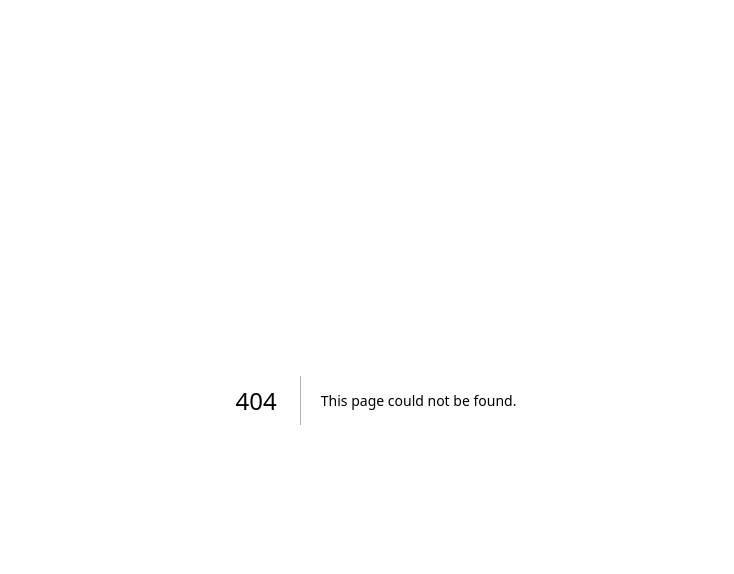
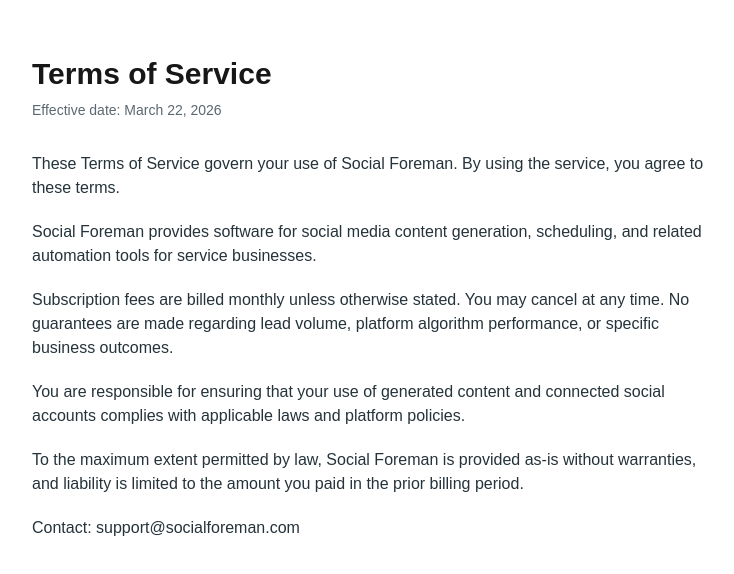
Before and after one commit to Spyders0311/Social-Foreman, a Next.js app: page /terms in a window 1280 px wide. Before the commit this address had no page. Shown: the top 574 px of the page, without its empty margins (264-998 px from the left). Built offline with nearby package versions, Linux system fonts and the light colour scheme.

Commit message:
feat(stage-3): add legal terms and privacy pages

```diff
--- /dev/null
+++ b/app/privacy/page.tsx
@@ -0,0 +1,44 @@
+import type { Metadata } from "next";
+
+export const metadata: Metadata = {
+  title: "Privacy Policy | Social Foreman",
+  description: "Privacy Policy for Social Foreman.",
+};
+
+export default function PrivacyPage() {
+  return (
+    <main className="mx-auto w-full max-w-3xl px-6 py-14 sm:px-10">
+      <h1 className="text-3xl font-bold">Privacy Policy</h1>
+      <p className="mt-2 text-sm text-[#5b6870]">Effective date: March 22, 2026</p>
+
+      <section className="mt-8 space-y-5 text-[#25333a]">
+        <p>
+          This policy explains how Social Foreman collects, uses, and protects
+          your information when you use our services.
+        </p>
+        <p>
+          We may collect account information, billing metadata, usage analytics,
+          and social platform connection details necessary to provide the service.
+        </p>
+        <p>
+          We use your information to operate and improve Social Foreman, process
+          subscriptions, provide support, and communicate important service
+          updates.
+        </p>
+        <p>
+          We do not sell personal information. We may share data with trusted
+          subprocessors, such as payment processors and hosting providers, solely
+          for service delivery.
+        </p>
+        <p>
+          You may request access, correction, or deletion of your data by
+          contacting support@socialforeman.com.
+        </p>
+        <p>
+          We implement reasonable safeguards, but no method of transmission or
+          storage is completely secure.
+        </p>
+      </section>
+    </main>
+  );
+}
--- /dev/null
+++ b/app/terms/page.tsx
@@ -0,0 +1,42 @@
+import type { Metadata } from "next";
+
+export const metadata: Metadata = {
+  title: "Terms of Service | Social Foreman",
+  description: "Terms of Service for Social Foreman.",
+};
+
+export default function TermsPage() {
+  return (
+    <main className="mx-auto w-full max-w-3xl px-6 py-14 sm:px-10">
+      <h1 className="text-3xl font-bold">Terms of Service</h1>
+      <p className="mt-2 text-sm text-[#5b6870]">Effective date: March 22, 2026</p>
+
+      <section className="mt-8 space-y-5 text-[#25333a]">
+        <p>
+          These Terms of Service govern your use of Social Foreman. By using the
+          service, you agree to these terms.
+        </p>
+        <p>
+          Social Foreman provides software for social media content generation,
+          scheduling, and related automation tools for service businesses.
+        </p>
+        <p>
+          Subscription fees are billed monthly unless otherwise stated. You may
+          cancel at any time. No guarantees are made regarding lead volume,
+          platform algorithm performance, or specific business outcomes.
+        </p>
+        <p>
+          You are responsible for ensuring that your use of generated content and
+          connected social accounts complies with applicable laws and platform
+          policies.
+        </p>
+        <p>
+          To the maximum extent permitted by law, Social Foreman is provided
+          as-is without warranties, and liability is limited to the amount you
+          paid in the prior billing period.
+        </p>
+        <p>Contact: support@socialforeman.com</p>
+      </section>
+    </main>
+  );
+}
--- /dev/null
+++ b/src/app/privacy/page.tsx
@@ -0,0 +1,44 @@
+import type { Metadata } from "next";
+
+export const metadata: Metadata = {
+  title: "Privacy Policy | Social Foreman",
+  description: "Privacy Policy for Social Foreman.",
+};
+
+export default function PrivacyPage() {
+  return (
+    <main className="mx-auto w-full max-w-3xl px-6 py-14 sm:px-10">
+      <h1 className="text-3xl font-bold">Privacy Policy</h1>
+      <p className="mt-2 text-sm text-[#5b6870]">Effective date: March 22, 2026</p>
+
+      <section className="mt-8 space-y-5 text-[#25333a]">
+        <p>
+          This policy explains how Social Foreman collects, uses, and protects
+          your information when you use our services.
+        </p>
+        <p>
+          We may collect account information, billing metadata, usage analytics,
+          and social platform connection details necessary to provide the service.
+        </p>
+        <p>
+          We use your information to operate and improve Social Foreman, process
+          subscriptions, provide support, and communicate important service
+          updates.
+        </p>
+        <p>
+          We do not sell personal information. We may share data with trusted
+          subprocessors, such as payment processors and hosting providers, solely
+          for service delivery.
+        </p>
+        <p>
+          You may request access, correction, or deletion of your data by
+          contacting support@socialforeman.com.
+        </p>
+        <p>
+          We implement reasonable safeguards, but no method of transmission or
+          storage is completely secure.
+        </p>
+      </section>
+    </main>
+  );
+}
--- /dev/null
+++ b/src/app/terms/page.tsx
@@ -0,0 +1,42 @@
+import type { Metadata } from "next";
+
+export const metadata: Metadata = {
+  title: "Terms of Service | Social Foreman",
+  description: "Terms of Service for Social Foreman.",
+};
+
+export default function TermsPage() {
+  return (
+    <main className="mx-auto w-full max-w-3xl px-6 py-14 sm:px-10">
+      <h1 className="text-3xl font-bold">Terms of Service</h1>
+      <p className="mt-2 text-sm text-[#5b6870]">Effective date: March 22, 2026</p>
+
+      <section className="mt-8 space-y-5 text-[#25333a]">
+        <p>
+          These Terms of Service govern your use of Social Foreman. By using the
+          service, you agree to these terms.
+        </p>
+        <p>
+          Social Foreman provides software for social media content generation,
+          scheduling, and related automation tools for service businesses.
+        </p>
+        <p>
+          Subscription fees are billed monthly unless otherwise stated. You may
+          cancel at any time. No guarantees are made regarding lead volume,
+          platform algorithm performance, or specific business outcomes.
+        </p>
+        <p>
+          You are responsible for ensuring that your use of generated content and
+          connected social accounts complies with applicable laws and platform
+          policies.
+        </p>
+        <p>
+          To the maximum extent permitted by law, Social Foreman is provided
+          as-is without warranties, and liability is limited to the amount you
+          paid in the prior billing period.
+        </p>
+        <p>Contact: support@socialforeman.com</p>
+      </section>
+    </main>
+  );
+}
```
